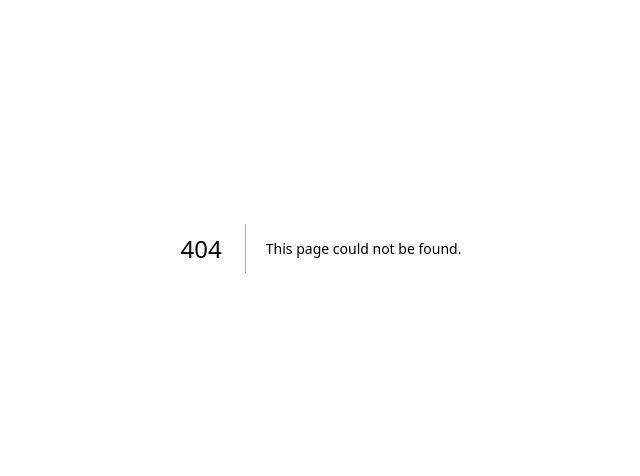
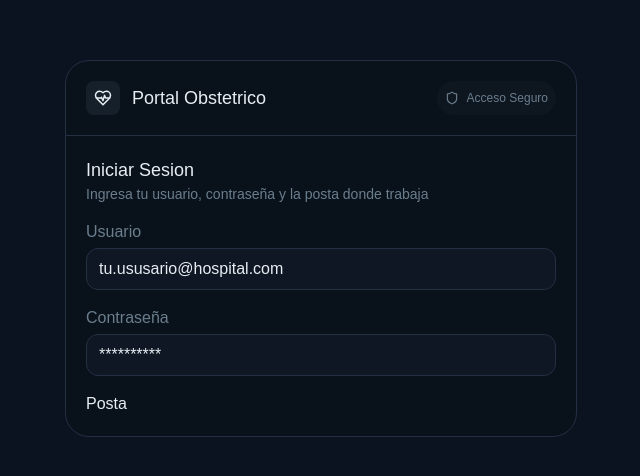
Before and after one commit to Laszlo-Caballero/obstetra, a Next.js app: page /login in a window 1280 px wide. Before the commit this address had no page. Shown: the part 152-628 px from the top of the page, without its empty margins (319-959 px from the left). Built offline with nearby package versions, Linux system fonts and the light colour scheme.

Commit message:
Login Parte 1

```diff
--- /dev/null
+++ b/src/app/(login)/login/page.tsx
@@ -0,0 +1,47 @@
+import React from 'react'
+import { LuHeartPulse } from "react-icons/lu";
+import { LuShield } from "react-icons/lu";
+
+
+export default function LoginPage() {
+    return (
+        <div className='flex justify-center items-center h-screen'>
+            <main className='bg-ob-black-3 border-1 border-ob-gray rounded-3xl w-lg'>
+                <div className='flex justify-between p-5 border-b border-ob-gray'>
+                    <div className='flex items-center gap-x-3'>
+                        <span className='bg-ob-black-2 p-2 rounded-lg'>
+                            <LuHeartPulse size={18}/>
+                        </span>
+                        <p className='text-lg font-medium'> Portal Obstetrico</p>
+                    </div>
+                    <div className='flex justify-center items-center gap-x-2 bg-ob-black-5 rounded-full px-2'>
+                        <span>
+                            <LuShield className='text-ob-gray-2' size={14}/>
+                        </span>
+                        <p className='text-xs text-ob-gray-2'>
+                            Acceso Seguro
+                        </p>
+                    </div>
+                </div>
+                <form className='flex flex-col gap-y-4 p-5'>
+                    <div className='flex flex-col'>
+                        <span className='text-lg font-medium text-ob-white'>Iniciar Sesion</span>
+                        <p className='text-sm text-ob-gray-2'>Ingresa tu usuario, contraseña y la posta donde trabaja</p>
+                    </div>
+                    <div className='flex flex-col gap-y-1'>
+                        <label className='text-ob-gray-2 font-medium'>Usuario</label>
+                        <input className='bg-ob-black-4 rounded-xl placeholder-ob-white py-2 px-3 border border-ob-gray' type="text" placeholder='tu.ususario@hospital.com' />
+                    </div>
+                    <div className='flex flex-col gap-y-1'>
+                        <label className='text-ob-gray-2 font-medium'>Contraseña</label>
+                        <input className='bg-ob-black-4 rounded-xl placeholder-ob-white py-2 px-3 border border-ob-gray' type="password" placeholder='**********' />
+                    </div>
+                    <div>
+                        <label htmlFor="">Posta</label>
+                        <input type="password"  />
+                    </div>
+                </form>
+            </main>
+        </div>
+    )
+}
--- a/src/app/globals.css
+++ b/src/app/globals.css
@@ -12,6 +12,9 @@
   --font-mono: var(--font-geist-mono);
   --color-ob-black: #071021;
   --color-ob-black-2: #15202b;
+  --color-ob-black-3: #09121A;
+  --color-ob-black-4: #0F1724;
+  --color-ob-black-5: #0E1620;
   --color-ob-white: #e6eef3;
   --color-ob-blue: #1e90ff;
   --color-ob-gray: #233043;
```
Also changed, not shown: src/app/(login)/page.tsx (deleted), 1 other file (tests, documents, lock files or other folders).
